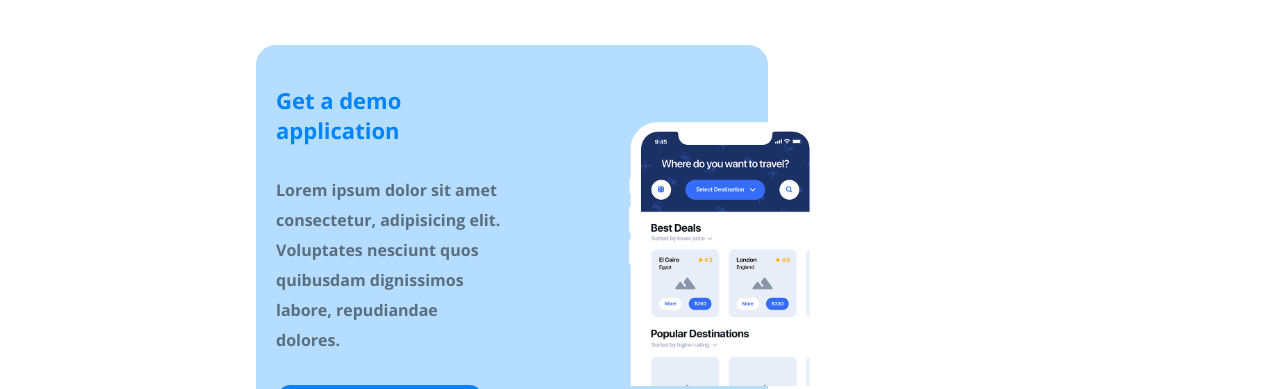
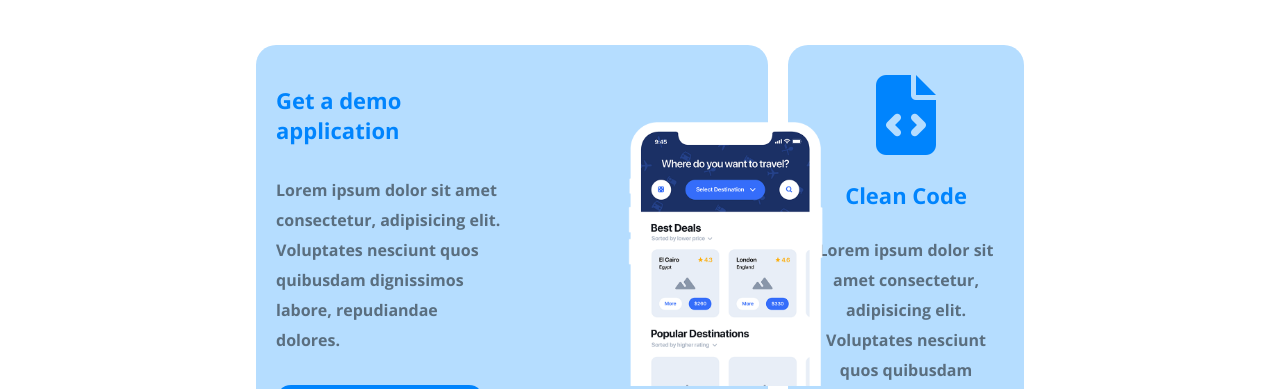
Before and after one commit to VolxDarkTV/htmlcss-responsive-layout, a plain HTML site: page index.html in a window 1280 px wide. Shown: the part 75-464 px from the top of the page. Drawn offline with nearby package versions, Linux system fonts and the light colour scheme.

Commit message:
start cards fixed

```diff
--- a/css/style.css
+++ b/css/style.css
@@ -130,7 +130,7 @@ main{
     align-items: center;
     flex-direction: column;
     padding: 30px 20px;
-    width: 360px;
+    width: calc(100% / 3 - 20px);
     min-height: 350px;
     border-radius: 20px;
     background-color: #b5ddff;
```
